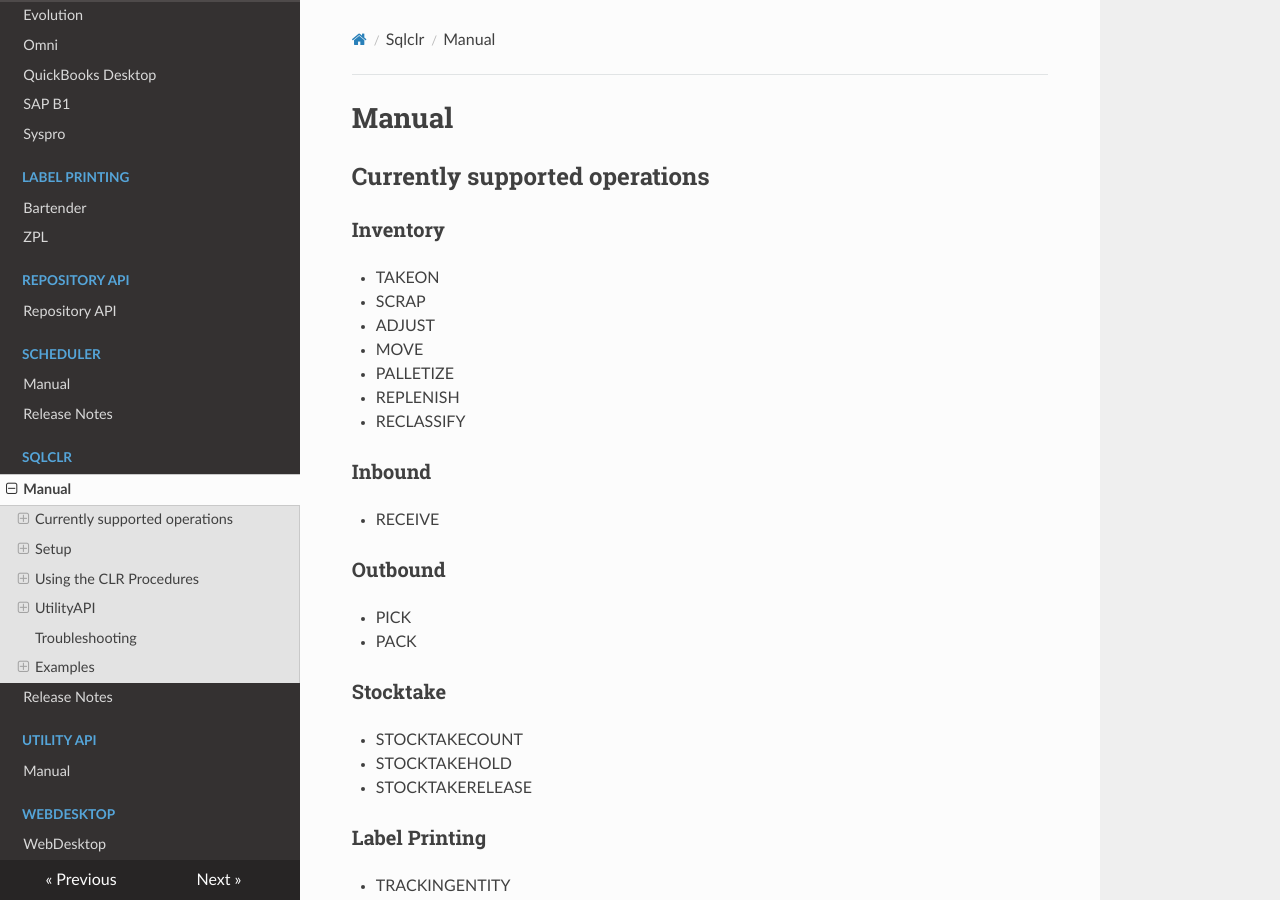
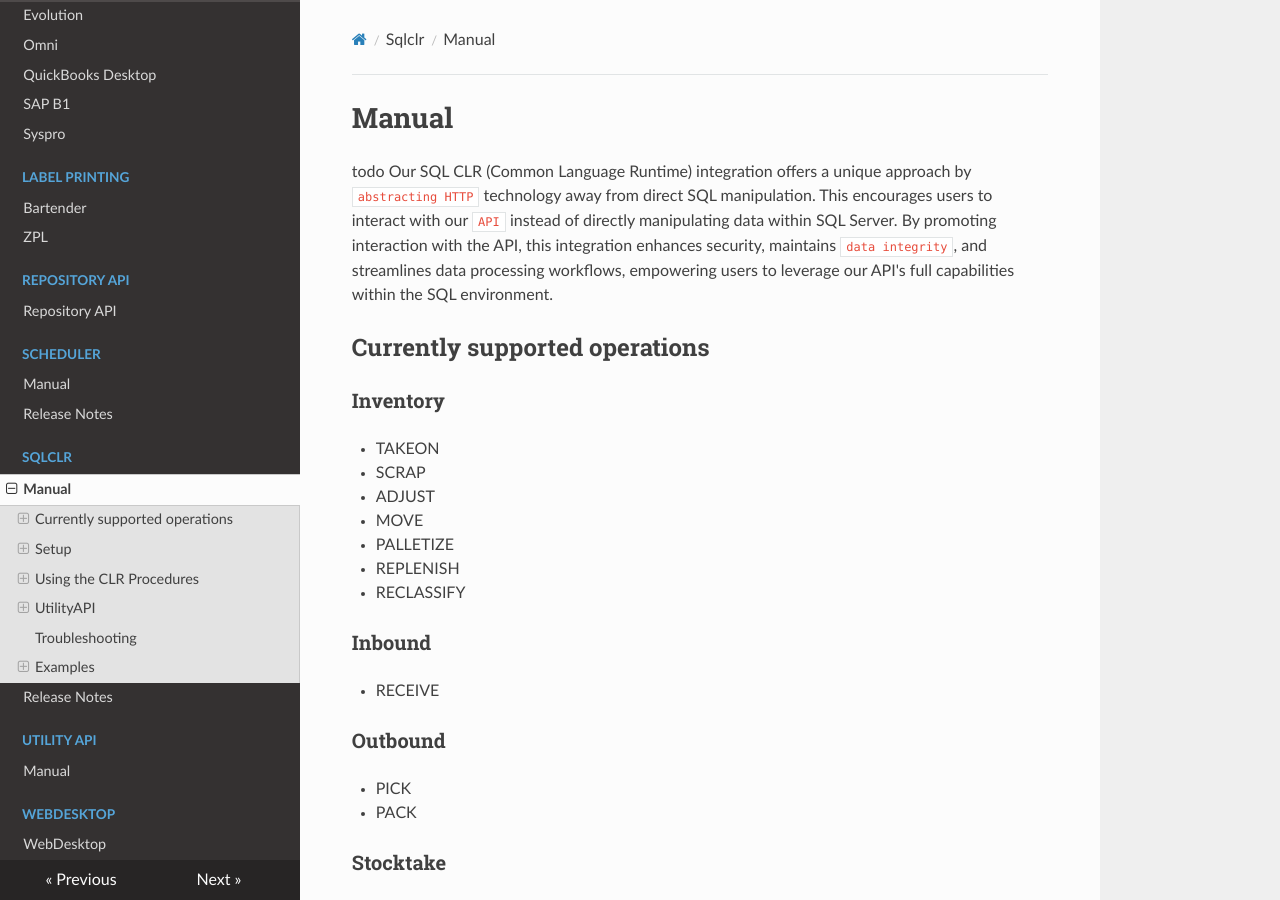
Before and after one commit to GraniteWMS/GraniteDocs, an MkDocs documentation site: the page built from docs/sqlclr/manual.md, in a window 1280 px wide and 900 px high. Built offline with MkDocs 1.6.1, drawn with Linux system fonts in a browser that asks for light colours; nearby versions of some CDN libraries; some of the changed text lies outside the part shown.

Commit message:
add introduction, add to-do s

```diff
--- a/docs/sqlclr/manual.md
+++ b/docs/sqlclr/manual.md
@@ -1,4 +1,9 @@
 # Manual
+
+todo
+Our SQL CLR (Common Language Runtime) integration offers a unique approach by `abstracting HTTP` technology away from direct SQL manipulation.
+This encourages users to interact with our `API` instead of directly manipulating data within SQL Server.
+By promoting interaction with the API, this integration enhances security, maintains `data integrity`, and streamlines data processing workflows, empowering users to leverage our API's full capabilities within the SQL environment.
 
 ## Currently supported operations
 
@@ -83,6 +88,7 @@ This will ensure that you have all of the necessary variables declared with corr
 
 If you are not specifying a particular value, just set the variable to NULL. The variable must still be specified as a parameter when executing the CLR procedure.
 
+todo, explain the role of clr functions. in other words it is purely to help you with the more complex use cases etc. the message that is important is function to one thing and one thing only in context to SQL clr.
 
 ### CLR_IntegrationPostToEndpoint
 If you have multiple integration services that you need to interact with using the CLR_IntegrationPostToEndpoint procedure,
```
